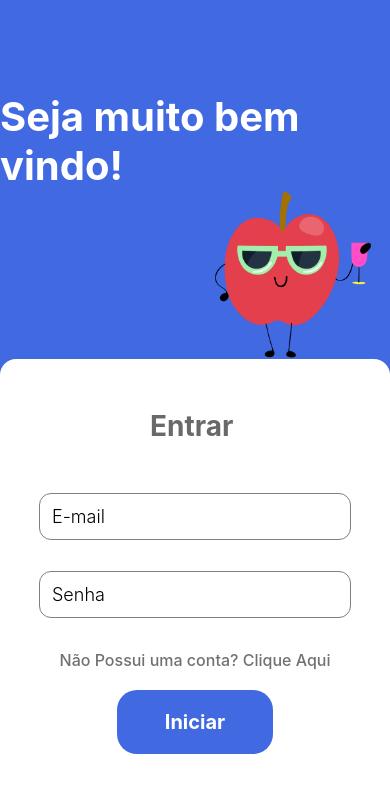
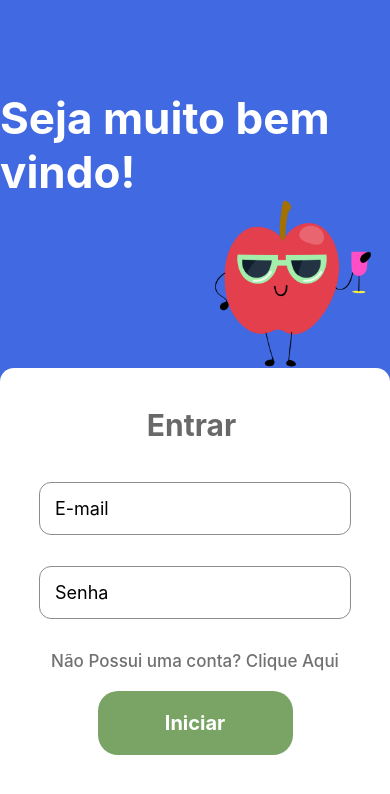
Before and after one commit to EduardoGillung/Nutri, a React Native app: screen /Login in a window 390 px wide. Shown: the top 794 px of the page. Built offline with nearby package versions, Linux system fonts and the light colour scheme.

Commit message:
login e welcome style fix

```diff
--- a/src/Telas/addUser.js
+++ b/src/Telas/addUser.js
@@ -1,14 +1,16 @@
 import React, { useState } from 'react';
-import { View, TextInput, Text, Pressable, StyleSheet, Image } from 'react-native';
+import { View, TextInput, Text, Pressable, StyleSheet, Image, TouchableOpacity } from 'react-native';
 import firebase from '../Serviços/firebase';
 import { createUserWithEmailAndPassword, getAuth } from 'firebase/auth';
 import { auth } from '../Serviços/firebase';
+import { SafeAreaView } from 'react-native-safe-area-context';
 
 function TelaAddUser({navigation}) {
 
   const [nome, setNome] = useState('')
   const [email, setEmail] = useState('');
   const [senha, setSenha] = useState('');
+  const [senhaConf, setSenhaConf] = useState('');
   const [createFailed, setCreateFailed] = useState(false)
 
   const registrar = () => {
@@ -16,35 +18,46 @@ function TelaAddUser({navigation}) {
       .then((userCredential) => {
         console.log('Usuario criado com sucesso', userCredential.user.email);
         setCreateFailed(false)
-        navigation.navigate('Login')
+        navigation.navigate('Main')
       })
       .catch((error) => {
         console.error('Erro ao criar usuario:', error.message)
         setCreateFailed(true)
       })
+
   };
 
   return (
-    <View style={styles.container}>
-        <Text style={styles.header}>Cadastrando-se</Text>
-          <Image
-              source={require('../assets/registerLogo.png')}
-              style={styles.logo}
-          />
-      <View style={styles.container2}>
-      {createFailed && <Text style={styles.createFailed}>Falha ao criar Usuário, verifique os campos</Text>}
+    <SafeAreaView style={styles.container}>
+        <TouchableOpacity
+                onPress={() => navigation.navigate('Login')}>
+                <Image
+                    source={require('../assets/return.png')}
+                    style={styles.returnButton}
+                />
+        </TouchableOpacity>
+
+
+           <Text style={styles.title}>Cadastrando-se</Text>
+           <Text style={styles.description}>Começe já a cuidar de você e sua rotina!</Text>
+
+      <View style={styles.content}>
+      {createFailed && <Text style={styles.createFailed}>Falha ao criar cadastro, verifique os campos</Text>}
+      <Text style={styles.text}>Qual seu nome?</Text>
       <TextInput
         placeholder="Nome"
         value={nome}
         onChangeText={(text) => setNome(text)}
         style={styles.input}
       />
+      <Text style={styles.text}>Digite seu e-mail</Text>
       <TextInput
         placeholder="E-mail"
         value={email}
         onChangeText={(text) => setEmail(text)}
         style={styles.input}
       />
+      <Text style={styles.text}>Crie uma senha</Text>
       <TextInput
         placeholder="Senha"
         value={senha}
@@ -52,14 +65,20 @@ function TelaAddUser({navigation}) {
         secureTextEntry={true}
         style={styles.input}
       />
+      <Text style={styles.largeText}>Confirme sua senha</Text>
+      <TextInput
+        placeholder="Confirme sua senha"
+        value={senhaConf}
+        onChangeText={(text) => setSenhaConf(text)}
+        secureTextEntry={true}
+        style={styles.input}
+      />
 
-
-      <Pressable style={styles.button}
-          onPress={registrar}>
-          <Text style={styles.buttonText}>Criar conta</Text>
-      </Pressable>
+        <Pressable style={styles.button} onPress={registrar}>
+            <Text style={styles.buttonText}>Concluir cadastro</Text>
+        </Pressable>
       </View>
-    </View>
+    </SafeAreaView>
   );
 }
 const styles = StyleSheet.create({
@@ -69,40 +88,55 @@ const styles = StyleSheet.create({
     backgroundColor: '#4169e1',
 
   },
-  container2: {
+  content: {
     flex: 1,
     width: '100%',
     alignItems: 'center',
-    paddingTop: '10%',
+    paddingTop: '5%',
     backgroundColor: '#fff',
-    borderTopLeftRadius: 20,
-    borderTopRightRadius: 20,
+    borderTopLeftRadius: 14,
+    borderTopRightRadius: 14,
+
   },
-  containerReturn: {
-    flex: 1,
-    backgroundColor: 'red',
-  },
-  header: {
-    paddingTop: '5%',
-    marginTop: '10%',
-    marginBottom: '3%',
+  title: {
     color: '#fff',
-    fontSize: 44,
+    fontSize: 40,
+    marginRight: '5%',
     fontWeight: 'bold',
   },
+  description: {
+    color: '#fff',
+    fontSize: 18,
+    fontWeight: '400',
+    paddingBottom: 20,
+  },
+  text:{
+    color: '#8C8C8C',
+    fontSize: 20,
+    fontWeight: '700',
+    marginRight: '40%',
+  },
+  largeText: {
+    color: '#8C8C8C',
+    fontSize: 20,
+    fontWeight: '700',
+    marginRight: '30%',
+  },
   logo:{
-    height: '15%',
-    width: '29%',
-    marginLeft: '60%',
+    height: '45%',
+    width: '15%',
+    padding: '10%',
   },
   input: {
-    height: 60,
-    width: '80%',
-    padding: 10,
-    backgroundColor: '#dcdcdc',
-    marginBottom: 20,
-    borderRadius: 20,
-  },
+        width: '80%',
+        borderColor: '#8C8C8C',
+        borderWidth: 1,
+        marginBottom: '8%',
+        padding: 15,
+        borderRadius: 12,
+        fontSize: 18,
+        fontWeight: '400',
+    },
   createFailed: {
     color: 'red',
     fontSize: 18,
@@ -110,18 +144,26 @@ const styles = StyleSheet.create({
     marginBottom: '5%',
   },
   button: {
-    backgroundColor: '#4169e1',
-    width: '40%',
-    height: 60,
-    borderRadius: 25,
+    backgroundColor: '#7AA466',
     justifyContent: 'center',
     alignItems: 'center',
-    marginTop: 20,
+    width: '70%',
+    borderRadius: 20,
+    paddingTop: '5%',
+    paddingBottom: '5%',
+
   },
   buttonText: {
     color: '#fff',
-    fontSize: 20,
+    fontSize: 22,
+    fontWeight: '700',
   },
+  returnButton: {
+        height: 40,
+        width: 40,
+        marginRight: '90%',
+        marginBottom: '5%',
+    },
 });
 
 export default TelaAddUser;
--- a/src/Telas/login.js
+++ b/src/Telas/login.js
@@ -37,7 +37,7 @@ return (
             />
 
         <View style={styles.content}>
-            <Text style={styles.conta}>Entrar </Text>
+            <Text style={styles.title}>Entrar </Text>
             {loginFailed && <Text style={styles.loginFailed}>Usuário ou senha inválidos</Text>}
             <TextInput
                 placeholder="E-mail"
@@ -53,7 +53,7 @@ return (
                 style={styles.input}
             />
             <Pressable onPress={() => navigation.navigate('addUser')}>
-                <Text style={styles.register}>Não Possui uma conta? Clique Aqui</Text>
+                <Text style={styles.registerText}>Não Possui uma conta? Clique Aqui</Text>
             </Pressable>
 
             <Pressable style={styles.button}
@@ -75,31 +75,36 @@ const styles = StyleSheet.create({
         backgroundColor: '#fff',
         alignItems: 'center',
         justifyContent: 'center',
-        borderTopLeftRadius: 16,
-        borderTopRightRadius: 16,
+        borderTopLeftRadius: 14,
+        borderTopRightRadius: 14,
         width: '100%',
         paddingBottom: '20%',
+        paddingTop: '10%',
     },
     logo: {
         width: '40%',
         height: '20%',
         marginLeft: '50%',
+
     },
     header:{
-        fontSize: 40,
+        fontSize: 44,
         fontWeight: 'bold',
         marginTop: 100,
         color: '#fff',
+
     },
     input: {
         width: '80%',
-        borderColor: 'gray',
+        borderColor: '#8C8C8C',
         borderWidth: 1,
         marginBottom: '8%',
-        padding: 12,
+        padding: 15,
         borderRadius: 12,
         fontSize: 18,
-        fontWeight: '300',
+        fontWeight: '400',
+        alignItems: 'center',
+        justifyContent: 'center',
     },
     login: {
         backgroundColor: 'gray',
@@ -108,35 +113,34 @@ const styles = StyleSheet.create({
     loginFailed: {
         color: 'red',
         fontSize: 20,
-        margin: 10,
+        padding: 10,
         fontWeight: '700',
     },
-    register: {
-        fontSize: 16,
+    registerText: {
+        fontSize: 17,
         color: '#717171',
         fontWeight: '500',
     },
     button: {
-        backgroundColor: '#4169e1',
-        width: '40%',
+        backgroundColor: '#7AA466',
+        width: '50%',
         justifyContent: 'center',
         alignItems: 'center',
         paddingBottom: 20,
         paddingTop: 20,
         borderRadius: 20,
         margin: 20,
-
     },
     buttonText: {
         color: '#fff',
         fontSize: 20,
         fontWeight: '700',
     },
-    conta: {
-        margin: 50,
-        fontSize: 28,
+    title: {
+        fontSize: 30,
         fontWeight: 'bold',
         color: '#696969',
+        paddingBottom: '10%',
     }
 })
 export default TelaLogin;
--- a/src/Telas/welcome.js
+++ b/src/Telas/welcome.js
@@ -12,7 +12,7 @@ const TelaWelcome = ({ navigation }) => {
             <Text style={styles.textLogo}>Nutri</Text>
                  <View style={styles.content}>
                 <Text style={styles.text}>Monitore e cuide da sua alimentação de qualquer lugar!</Text>
-                <Text style={styles.description}>Faça o login para começar!</Text>
+                <Text style={styles.description}>Faça o login para começar</Text>
                 <Pressable style={styles.button}
                     onPress={() => navigation.navigate('Login')}>
                     <Text style={styles.buttonText}>Iniciar</Text>
@@ -31,15 +31,16 @@ const styles = StyleSheet.create({
         justifyContent: 'center',
     },
     content: {
-
         backgroundColor: '#fff',
         marginTop: '50%',
         width: '100%',
         borderTopLeftRadius: 12,
         borderTopRightRadius: 12,
-        padding: 12,
+        paddingBottom: 20,
+        paddingHorizontal: 12,
         alignItems: 'center',
         justifyContent: 'center',
+        paddingTop: '8%',
     },
     logo: {
         height: '20%',
@@ -47,16 +48,17 @@ const styles = StyleSheet.create({
         marginTop: '50%',
     },
     text: {
-        fontSize: 22,
+        fontSize: 24,
         fontWeight: 'bold',
-        marginBottom: 20,
-        color: '#585858'
+        color: '#585858',
+        marginHorizontal: 2,
     },
     description: {
         fontSize: 18,
         fontWeight: '400',
-        marginBottom: 20,
         color: '#585858',
+        padding: 12,
+
     },
     textLogo:{
         color: '#fff',
@@ -65,10 +67,12 @@ const styles = StyleSheet.create({
         fontStyle: 'italic',
     },
     button: {
-        backgroundColor: '#4169e1',
-        width: '40%',
-        height: '25%',
-        borderRadius: 25,
+        backgroundColor: '#7AA466',
+        width: '50%',
+        borderRadius: 20,
+        paddingTop: 18,
+        paddingBottom: 18,
+        marginBottom: 12,
         justifyContent: 'center',
         alignItems: 'center',
     },
```
Also changed, not shown: src/assets/addApple.png (renamed from src/assets/modalApple.png).
